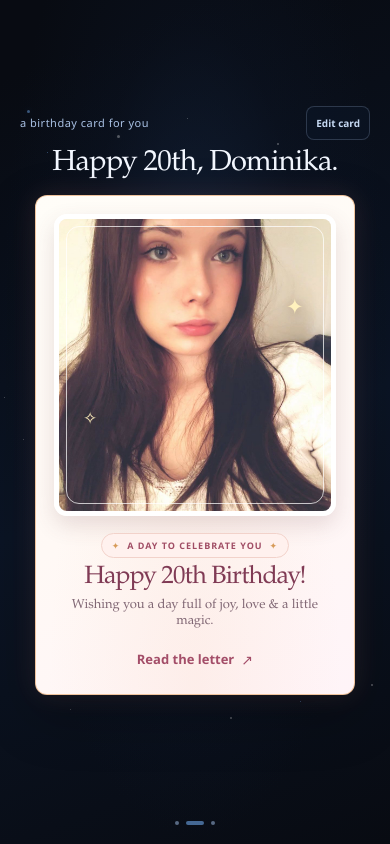
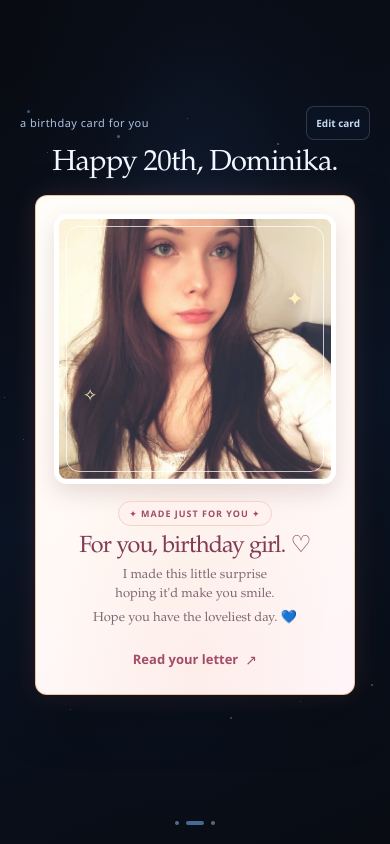
Before and after one commit to kdongman/dominika-birthday, a React (Vite) app: page / in a window 390 px wide. Both pictures are taken after a click on the button 196 px from the left and 438 px from the top of the page. Built offline with nearby package versions, Linux system fonts and the light colour scheme.

Commit message:
Personalize birthday photocard copy

```diff
--- a/src/App.css
+++ b/src/App.css
@@ -268,12 +268,14 @@ h1, h2 { font-family: var(--serif); font-weight: 500; }
 .photo-side__spark--one { top: 25%; right: 10%; font-size: 21px; }
 .photo-side__spark--two { bottom: 28%; left: 9%; font-size: 17px; }
 .photo-side__copy { padding: 13px 6px 0; text-align: center; }
-.photo-side__copy .card-recipient { display: inline-flex; align-items: center; gap: 7px; margin: 0 0 7px; padding: 5px 10px; color: #a14d65; border: 1px solid #f2d2ca; border-radius: 999px; background: #fff1ee; font-size: 9px; letter-spacing: .11em; }
+.photo-side__copy .card-recipient { display: inline-flex; align-items: center; margin: 0 0 8px; padding: 5px 10px; color: #a14d65; border: 1px solid #f2d2ca; border-radius: 999px; background: #fff1ee; font-size: 9px; letter-spacing: .11em; }
 .photo-side__copy .card-recipient::before,
-.photo-side__copy .card-recipient::after { color: #d79b59; content: "✦"; font-size: 9px; }
-.photo-side__copy h2 { margin: 0; color: #803b55; font-size: clamp(25px, 5.8vw, 32px); line-height: 1.04; letter-spacing: -.035em; }
-.photo-side__copy > p:last-child { margin: 7px 0 0; color: #806774; font-family: var(--serif); font-size: 13px; }
-.photo-side .text-button { align-self: center; margin-top: 9px; color: #a34d68; }
+.photo-side__copy .card-recipient::after { content: none; }
+.photo-side__copy h2 { margin: 0; color: #803b55; font-size: clamp(23px, 6vw, 29px); line-height: 1.1; letter-spacing: -.035em; text-wrap: balance; }
+.photo-side__copy .photocard-description { margin: 0; color: #806774; font-family: var(--serif); font-size: 13px; line-height: 1.45; text-wrap: balance; }
+.photo-side__copy h2 + .photocard-description { margin-top: 8px; }
+.photo-side__copy .photocard-description + .photocard-description { margin-top: 5px; }
+.photo-side .text-button { align-self: center; margin-top: 10px; color: #a34d68; }
 
 .scene--message .reader-heading { animation: introLift .56s cubic-bezier(.2, .75, .25, 1) .05s both; }
 .scene--message .birthday-card--photo { animation: photoCardArrive .9s cubic-bezier(.18, .82, .24, 1) .16s both; }
@@ -666,8 +668,10 @@ h1, h2 { font-family: var(--serif); font-weight: 500; }
   .letter-stamp { top: 15px; right: 17px; width: 38px; height: 38px; }
   .letter-body { margin-top: 17px; font-size: 13.5px; line-height: 1.52; }
   .letter-body p { margin-bottom: 9px; }
-  .birthday-card--letter { height: auto; min-height: var(--birthday-card-height); }
-  .birthday-card--letter .letter-side { height: auto; overflow: visible; }
+  .birthday-card--letter { height: var(--birthday-card-height); }
+  .birthday-card--letter .letter-side { display: flex; flex-direction: column; height: 100%; overflow: hidden; }
+  .birthday-card--letter .letter-body { flex: 1 1 auto; min-height: 0; overflow-y: auto; overscroll-behavior: contain; scrollbar-width: thin; }
+  .birthday-card--letter .letter-footer { flex: 0 0 auto; }
   .music-note { margin: 14px 0 11px; padding: 9px 10px; }
   .letter-footer { align-items: stretch; flex-direction: column; margin-top: 18px; }
   .letter-footer__note { align-items: center; }
--- a/src/App.tsx
+++ b/src/App.tsx
@@ -693,12 +693,13 @@ function App() {
                     <span className="photo-side__spark photo-side__spark--two" aria-hidden="true">✧</span>
                   </div>
                   <div className="photo-side__copy">
-                    <p className="card-recipient">a day to celebrate you</p>
-                    <h2>Happy 20th Birthday!</h2>
-                    <p>Wishing you a day full of joy, love &amp; a little magic.</p>
+                    <p className="card-recipient">✦ MADE JUST FOR YOU ✦</p>
+                    <h2>For you, birthday girl. ♡</h2>
+                    <p className="photocard-description">I made this little surprise hoping it'd make you smile.</p>
+                    <p className="photocard-description">Hope you have the loveliest day. 💙</p>
                   </div>
                   <button className="text-button" type="button" onClick={() => setCardSide('letter')}>
-                    Read the letter <span aria-hidden="true">↗</span>
+                    Read your letter <span aria-hidden="true">↗</span>
                   </button>
                 </div>
               ) : (
```
